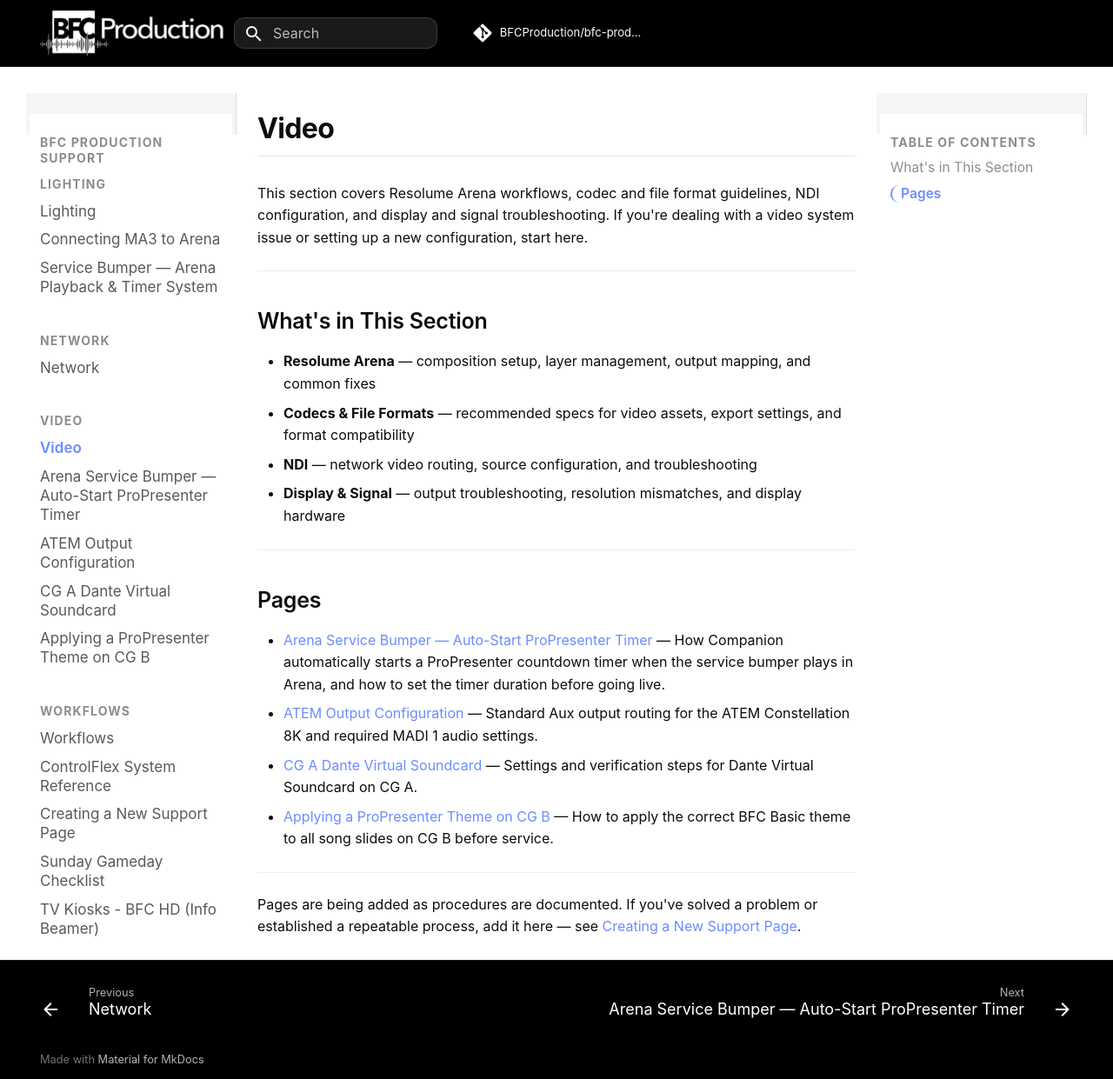
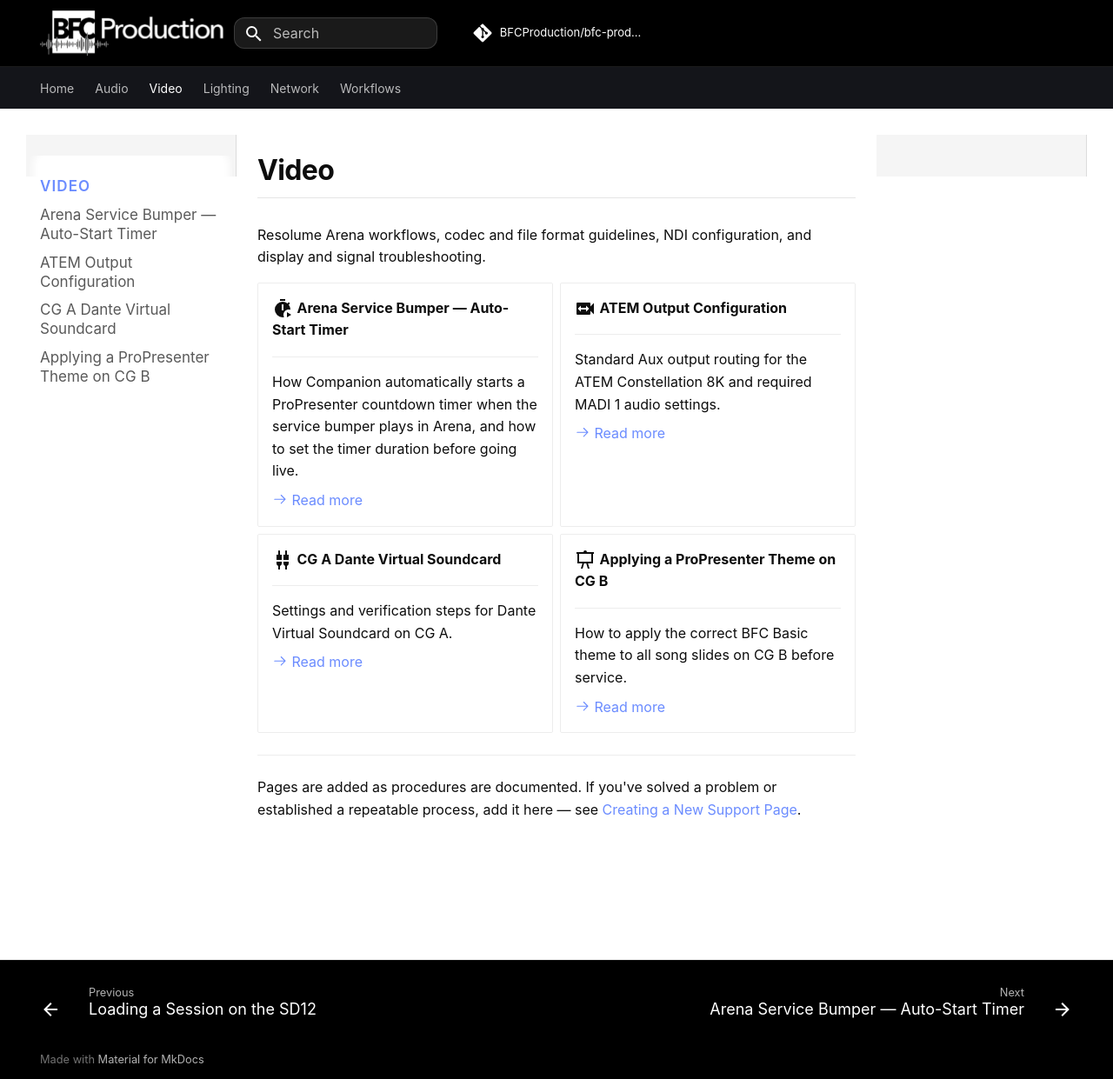
Before and after one commit to BFCProduction/bfc-production-support, an MkDocs documentation site: the page built from docs/video/index.md, in a window 1280 px wide and 1241 px high. Shown: the whole window at 87% size. Built offline with MkDocs 1.6.1 and Material for MkDocs 9.7.7, drawn with Linux system fonts in a browser that asks for light colours; comment, search, counter and statistics services are not loaded.

Commit message:
restructure sections as card-grid hubs with top-nav tabs
- enable navigation.tabs and navigation.indexes
- add explicit nav tree so section index pages act as hubs
- rewrite all section index.md files with Material card grids
- add md_in_html and emoji extensions for card support

Co-Authored-By: Claude Sonnet 4.6 <noreply@anthropic.com>

```diff
--- a/docs/video/index.md
+++ b/docs/video/index.md
@@ -1,25 +1,43 @@
 # Video
 
-This section covers Resolume Arena workflows, codec and file format guidelines, NDI configuration, and display and signal troubleshooting. If you're dealing with a video system issue or setting up a new configuration, start here.
+Resolume Arena workflows, codec and file format guidelines, NDI configuration, and display and signal troubleshooting.
+
+<div class="grid cards" markdown>
+
+-   :material-timer-play:{ .lg .middle } **Arena Service Bumper — Auto-Start Timer**
+
+    ---
+
+    How Companion automatically starts a ProPresenter countdown timer when the service bumper plays in Arena, and how to set the timer duration before going live.
+
+    [:octicons-arrow-right-24: Read more](arena-service-bumper-timer.md)
+
+-   :material-video-switch:{ .lg .middle } **ATEM Output Configuration**
+
+    ---
+
+    Standard Aux output routing for the ATEM Constellation 8K and required MADI 1 audio settings.
+
+    [:octicons-arrow-right-24: Read more](atem-output-configuration.md)
+
+-   :material-audio-input-rca:{ .lg .middle } **CG A Dante Virtual Soundcard**
+
+    ---
+
+    Settings and verification steps for Dante Virtual Soundcard on CG A.
+
+    [:octicons-arrow-right-24: Read more](cg-a-dante-virtual-soundcard.md)
+
+-   :material-presentation:{ .lg .middle } **Applying a ProPresenter Theme on CG B**
+
+    ---
+
+    How to apply the correct BFC Basic theme to all song slides on CG B before service.
+
+    [:octicons-arrow-right-24: Read more](propresenter-theme-cg-b.md)
+
+</div>
 
 ---
 
-## What's in This Section
-
-- **Resolume Arena** — composition setup, layer management, output mapping, and common fixes
-- **Codecs & File Formats** — recommended specs for video assets, export settings, and format compatibility
-- **NDI** — network video routing, source configuration, and troubleshooting
-- **Display & Signal** — output troubleshooting, resolution mismatches, and display hardware
-
----
-
-## Pages
-
-- [Arena Service Bumper — Auto-Start ProPresenter Timer](arena-service-bumper-timer.md) — How Companion automatically starts a ProPresenter countdown timer when the service bumper plays in Arena, and how to set the timer duration before going live.
-- [ATEM Output Configuration](atem-output-configuration.md) — Standard Aux output routing for the ATEM Constellation 8K and required MADI 1 audio settings.
-- [CG A Dante Virtual Soundcard](cg-a-dante-virtual-soundcard.md) — Settings and verification steps for Dante Virtual Soundcard on CG A.
-- [Applying a ProPresenter Theme on CG B](propresenter-theme-cg-b.md) — How to apply the correct BFC Basic theme to all song slides on CG B before service.
-
----
-
-Pages are being added as procedures are documented. If you've solved a problem or established a repeatable process, add it here — see [Creating a New Support Page](../workflows/creating-a-new-support-page.md).
+Pages are added as procedures are documented. If you've solved a problem or established a repeatable process, add it here — see [Creating a New Support Page](../workflows/creating-a-new-support-page.md).
--- a/mkdocs.yml
+++ b/mkdocs.yml
@@ -10,6 +10,8 @@ theme:
     primary: black
     accent: indigo
   features:
+    - navigation.tabs
+    - navigation.indexes
     - navigation.sections
     - navigation.top
     - navigation.instant
@@ -25,11 +27,40 @@ plugins:
   - glightbox
 repo_url: https://github.com/BFCProduction/bfc-production-support
 repo_name: BFCProduction/bfc-production-support
+
+nav:
+  - Home: index.md
+  - Audio:
+    - audio/index.md
+    - Loading a Session on the SD12: audio/digico-sd12-loading-a-session.md
+  - Video:
+    - video/index.md
+    - Arena Service Bumper — Auto-Start Timer: video/arena-service-bumper-timer.md
+    - ATEM Output Configuration: video/atem-output-configuration.md
+    - CG A Dante Virtual Soundcard: video/cg-a-dante-virtual-soundcard.md
+    - Applying a ProPresenter Theme on CG B: video/propresenter-theme-cg-b.md
+  - Lighting:
+    - lighting/index.md
+    - Connecting MA3 to Arena: lighting/Connecting-MA3-to-Arena.md
+    - Service Bumper — Arena Playback & Timer: "lighting/Service Bumper — Arena Playback & Timer System.md"
+  - Network:
+    - network/index.md
+  - Workflows:
+    - workflows/index.md
+    - Sunday Gameday Checklist: workflows/sunday-gameday-checklist.md
+    - ControlFlex System Reference: workflows/controlflex-system.md
+    - TV Kiosks — BFC HD Info Beamer: workflows/tv-kiosks-bfc-hd-info-beamer.md
+    - Creating a New Support Page: workflows/creating-a-new-support-page.md
+
 markdown_extensions:
   - attr_list
+  - md_in_html
   - admonition
   - pymdownx.details
   - pymdownx.superfences
   - pymdownx.highlight:
       anchor_linenums: true
   - pymdownx.inlinehilite
+  - pymdownx.emoji:
+      emoji_index: !!python/name:material.extensions.emoji.twemoji
+      emoji_generator: !!python/name:material.extensions.emoji.to_svg
```
Also changed, not shown: docs/audio/index.md (+16 -20 lines), docs/lighting/index.md (+22 -17 lines), docs/network/index.md (+38 -11 lines), docs/workflows/index.md (+34 -7 lines).
